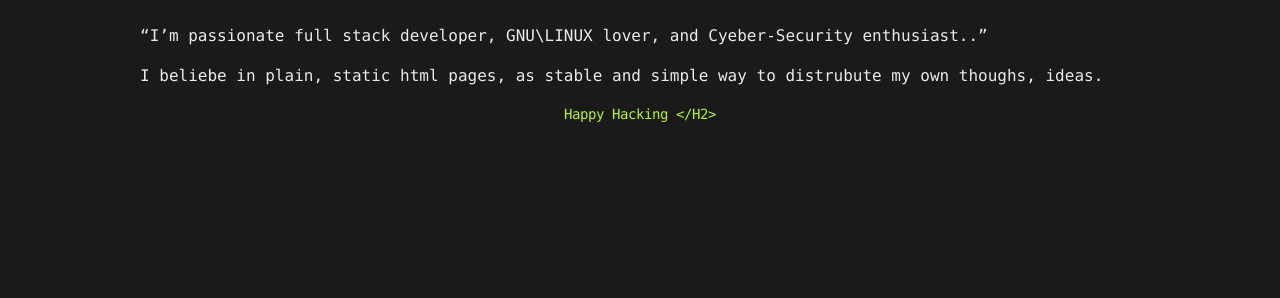
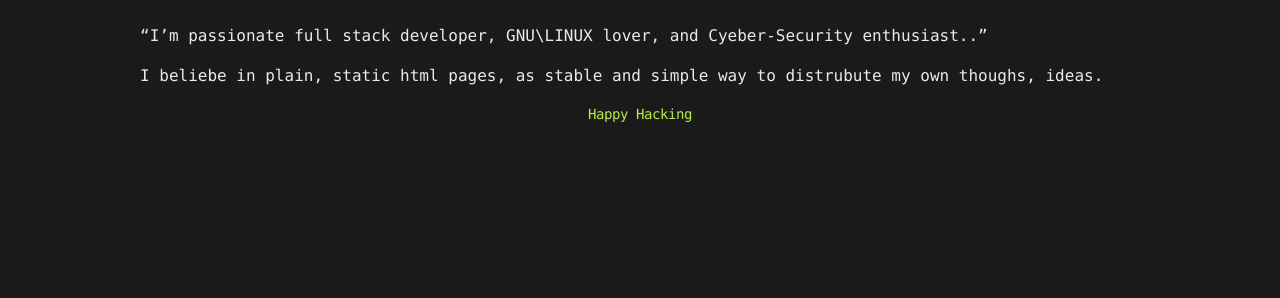
Before and after one commit to tocttou/hacker-blog, a Jekyll site: the page built from about.md, in a window 1280 px wide. Shown: the part 202-500 px from the top of the page. Built offline with Jekyll 4.4.1, drawn with Linux system fonts in a browser that asks for light colours.

Commit message:
Update about.md

```diff
--- a/about.md
+++ b/about.md
@@ -8,4 +8,4 @@ title: About
 "I'm passionate full stack developer, GNU\\LINUX lover, and Cyeber-Security enthusiast.."
 
 I beliebe in plain, static html pages, as stable and simple way to distrubute my own thoughs, ideas.
-<H4 align="center">  Happy Hacking </H2>
+<h4 id="Happy Hacking" align="center">  Happy Hacking </h4>
```
